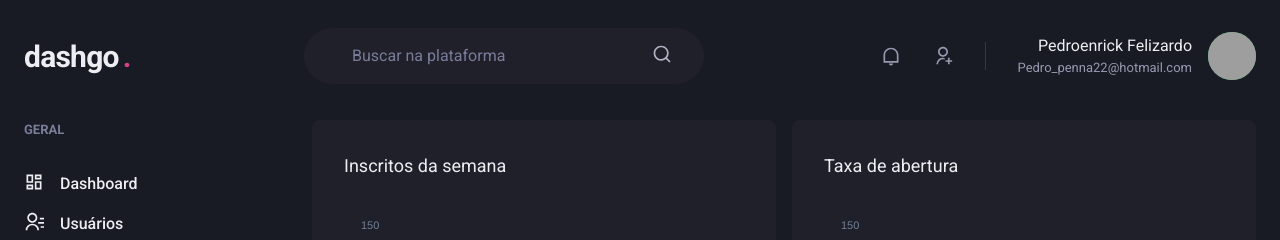
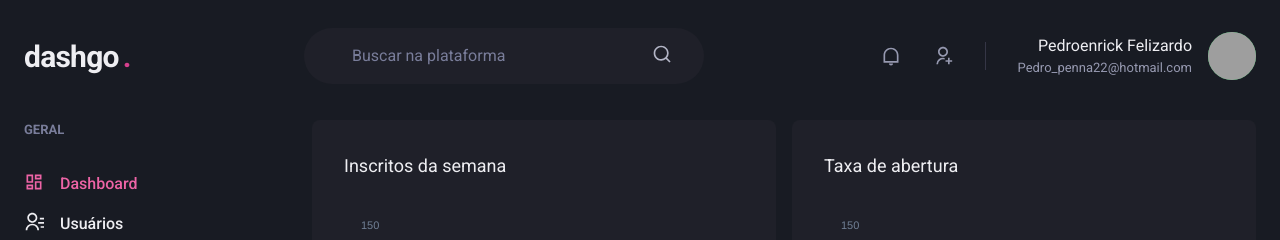
Before and after one commit to Pedroenrick/godash, a Next.js app: page /dashboard in a window 1280 px wide. Shown: the top 240 px of the page. Built offline with nearby package versions, Linux system fonts and the light colour scheme; grey boxes are pictures that could not be loaded.

Commit message:
Adicionando navegação ao menu

```diff
--- /dev/null
+++ b/src/components/ActiveLink.tsx
@@ -0,0 +1,33 @@
+import Link, { LinkProps } from "next/link";
+import { useRouter } from "next/router";
+import { cloneElement, ReactElement } from "react";
+
+interface ActiveLinkProps extends LinkProps {
+  children: ReactElement;
+  shouldMatchExactHref?: boolean;
+}
+export function ActiveLink({
+  children,
+  shouldMatchExactHref = false,
+  ...rest
+}: ActiveLinkProps) {
+
+  const { asPath } = useRouter();
+  let isActive = false;
+
+  if (shouldMatchExactHref && (asPath === rest.href || asPath === rest.as)) {
+    isActive = true;
+  }
+
+  if(!shouldMatchExactHref && (asPath.startsWith(String(rest.href)) || asPath.startsWith(String(rest.as)))) {
+    isActive = true;
+  }
+
+  return (
+    <Link {...rest}>
+      {cloneElement(children, {
+        color: isActive ? "pink.400" : "gray.50",
+      })}
+    </Link>
+  );
+}
--- a/src/components/Sidebar/NavLink.tsx
+++ b/src/components/Sidebar/NavLink.tsx
@@ -1,16 +1,27 @@
-import { Icon, Link, Text, LinkProps as ChakraLinkProps } from "@chakra-ui/react";
+import {
+  Icon,
+  Link as ChakraLink,
+  Text,
+  LinkProps as ChakraLinkProps,
+} from "@chakra-ui/react";
 import { ElementType } from "react";
+import { ActiveLink } from "../ActiveLink";
 
-interface NavLinkProps extends ChakraLinkProps{
+interface NavLinkProps extends ChakraLinkProps {
   text: string;
   icon: ElementType;
+  href: string;
 }
 
-export function NavLink({ text, icon, ...rest }: NavLinkProps) {
+export function NavLink({ text, icon, href, ...rest }: NavLinkProps) {
   return (
-    <Link display="flex" {...rest}>
-      <Icon as={icon} fontSize="20" />
-      <Text ml="4" fontWeight="medium">{text}</Text>
-    </Link>
+    <ActiveLink href={href} passHref>
+      <ChakraLink display="flex" {...rest}>
+        <Icon as={icon} fontSize="20" />
+        <Text ml="4" fontWeight="medium">
+          {text}
+        </Text>
+      </ChakraLink>
+    </ActiveLink>
   );
 }
--- a/src/components/Sidebar/SidebarNav.tsx
+++ b/src/components/Sidebar/SidebarNav.tsx
@@ -7,13 +7,13 @@
     return(
         <Stack spacing="12" align="flex-start">
         <NavSection title="GERAL">
-          <NavLink text="Dashboard" icon={RiDashboardLine} />
-          <NavLink text="Usuários" icon={RiContactsLine} />
+          <NavLink href="/dashboard" text="Dashboard" icon={RiDashboardLine} />
+          <NavLink href="/users" text="Usuários" icon={RiContactsLine} />
         </NavSection>
 
         <NavSection title="AUTOMAÇÃO">
-          <NavLink text="Formulários" icon={RiInputMethodLine} />
-          <NavLink text="Automação" icon={RiGitMergeLine} />
+          <NavLink href="/forms" text="Formulários" icon={RiInputMethodLine} />
+          <NavLink href="/automation" text="Automação" icon={RiGitMergeLine} />
         </NavSection>
       </Stack>
     )
--- a/src/pages/users/create.tsx
+++ b/src/pages/users/create.tsx
@@ -1,4 +1,5 @@
 import { Box, Button, Divider, Flex, HStack, SimpleGrid, VStack } from "@chakra-ui/react";
+import Link from "next/link";
 import { Input } from "../../components/Form/Input";
 import { Header } from "../../components/Header";
 import { HeadingTitle } from "../../components/Heading";
@@ -35,7 +36,9 @@
 
           <Flex mt="8" justify="flex-end">
             <HStack spacing="4">
-              <Button colorScheme="whiteAlpha">Cancelar</Button>
+            <Link href="/users" passHref>
+              <Button as="a" colorScheme="whiteAlpha">Cancelar</Button>
+            </Link>
               <Button colorScheme="pink">Salvar</Button>
             </HStack>
           </Flex>
```
Also changed, not shown: src/pages/users/index.tsx (+5 -3 lines).
